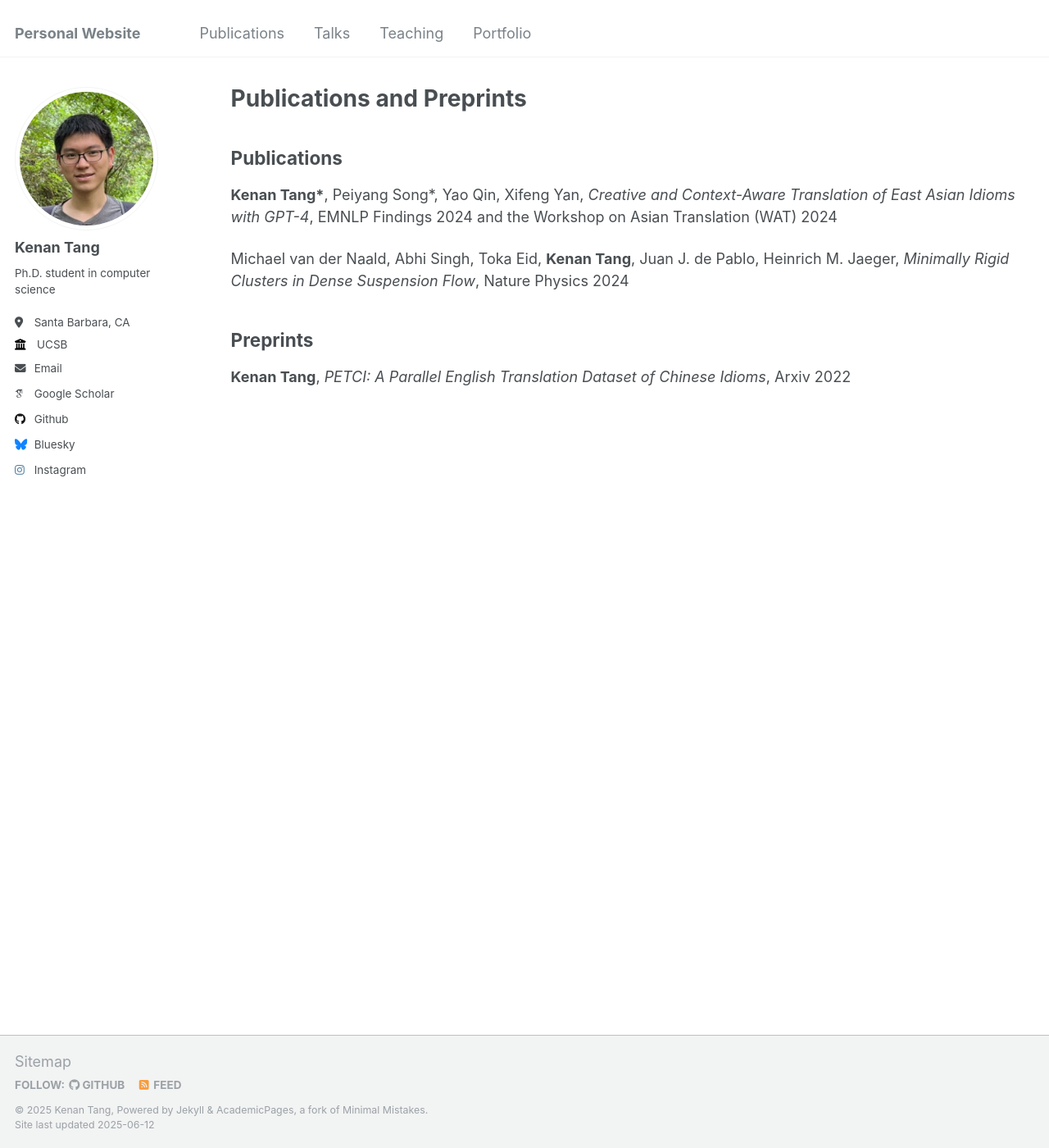
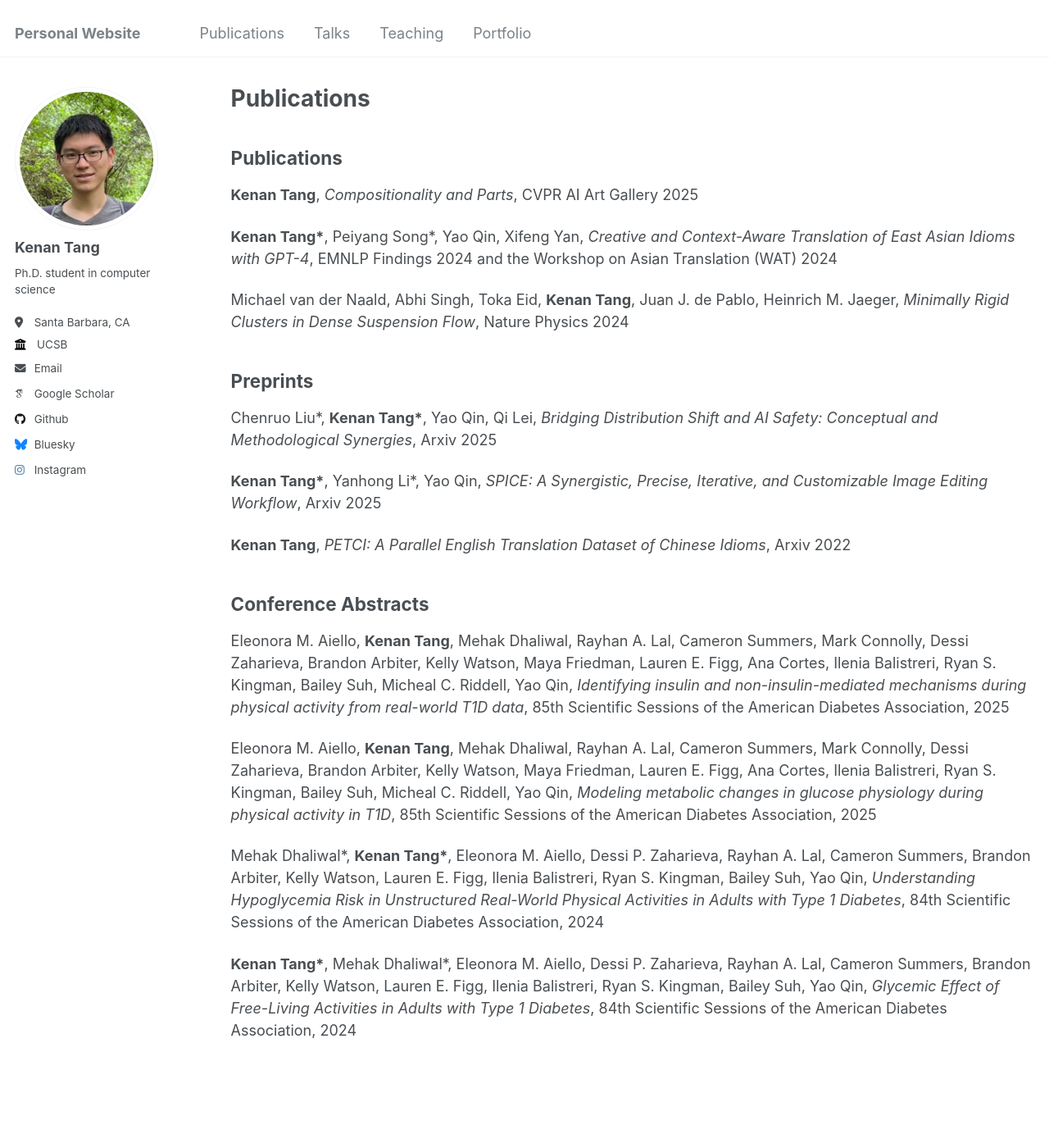
Before and after one commit to kenantang/kenantang.github.io, a Jekyll site: the page built from _pages/publications.html, in a window 1280 px wide and 1400 px high. Shown: the whole window at 82% size. Built offline with Jekyll 4.4.1, drawn with Linux system fonts in a browser that asks for light colours; some web fonts are replaced.

Commit message:
update resume and publications

```diff
--- a/_pages/publications.html
+++ b/_pages/publications.html
@@ -1,12 +1,20 @@
 ---
 layout: archive
-title: "Publications and Preprints"
+title: "Publications"
 permalink: /publications/
 author_profile: true
 ---
 
 <h2 class="wordwrap">Publications</h2>
+<p><b>Kenan Tang</b>, <i>Compositionality and Parts</i>, CVPR AI Art Gallery 2025</p>
 <p><b>Kenan Tang*</b>, Peiyang Song*, Yao Qin, Xifeng Yan, <i>Creative and Context-Aware Translation of East Asian Idioms with GPT-4</i>, EMNLP Findings 2024 and the Workshop on Asian Translation (WAT) 2024</p>
 <p>Michael van der Naald, Abhi Singh, Toka Eid, <b>Kenan Tang</b>, Juan J. de Pablo, Heinrich M. Jaeger, <i>Minimally Rigid Clusters in Dense Suspension Flow</i>, Nature Physics 2024</p>
 <h2 class="wordwrap">Preprints</h2>
+<p>Chenruo Liu*, <b>Kenan Tang*</b>, Yao Qin, Qi Lei, <i>Bridging Distribution Shift and AI Safety: Conceptual and Methodological Synergies</i>, Arxiv 2025</p>
+<p><b>Kenan Tang*</b>, Yanhong Li*, Yao Qin, <i>SPICE: A Synergistic, Precise, Iterative, and Customizable Image Editing Workflow</i>, Arxiv 2025</p>
 <p><b>Kenan Tang</b>, <i>PETCI: A Parallel English Translation Dataset of Chinese Idioms</i>, Arxiv 2022</p>
+<h2 class="wordwrap">Conference Abstracts</h2>
+<p>Eleonora M. Aiello, <b>Kenan Tang</b>, Mehak Dhaliwal, Rayhan A. Lal, Cameron Summers, Mark Connolly, Dessi Zaharieva, Brandon Arbiter, Kelly Watson, Maya Friedman, Lauren E. Figg, Ana Cortes, Ilenia Balistreri, Ryan S. Kingman, Bailey Suh, Micheal C. Riddell, Yao Qin, <i>Identifying insulin and non-insulin-mediated mechanisms during physical activity from real-world T1D data</i>, 85th Scientific Sessions of the American Diabetes Association, 2025</p>
+<p>Eleonora M. Aiello, <b>Kenan Tang</b>, Mehak Dhaliwal, Rayhan A. Lal, Cameron Summers, Mark Connolly, Dessi Zaharieva, Brandon Arbiter, Kelly Watson, Maya Friedman, Lauren E. Figg, Ana Cortes, Ilenia Balistreri, Ryan S. Kingman, Bailey Suh, Micheal C. Riddell, Yao Qin, <i>Modeling metabolic changes in glucose physiology during physical activity in T1D</i>, 85th Scientific Sessions of the American Diabetes Association, 2025</p>
+<p>Mehak Dhaliwal*, <b>Kenan Tang*</b>, Eleonora M. Aiello, Dessi P. Zaharieva, Rayhan A. Lal, Cameron Summers, Brandon Arbiter, Kelly Watson, Lauren E. Figg, Ilenia Balistreri, Ryan S. Kingman, Bailey Suh, Yao Qin, <i>Understanding Hypoglycemia Risk in Unstructured Real-World Physical Activities in Adults with Type 1 Diabetes</i>, 84th Scientific Sessions of the American Diabetes Association, 2024</p>
+<p><b>Kenan Tang*</b>, Mehak Dhaliwal*, Eleonora M. Aiello, Dessi P. Zaharieva, Rayhan A. Lal, Cameron Summers, Brandon Arbiter, Kelly Watson, Lauren E. Figg, Ilenia Balistreri, Ryan S. Kingman, Bailey Suh, Yao Qin, <i>Glycemic Effect of Free-Living Activities in Adults with Type 1 Diabetes</i>, 84th Scientific Sessions of the American Diabetes Association, 2024</p>
```
Also changed, not shown: _pages/about.md (+2 -2 lines), 2 other files.
